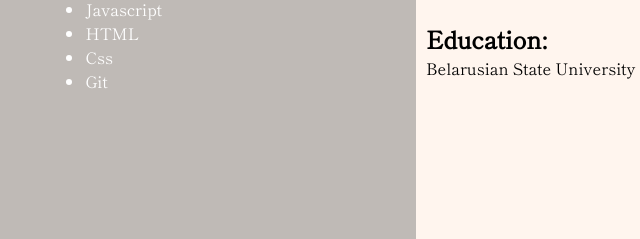
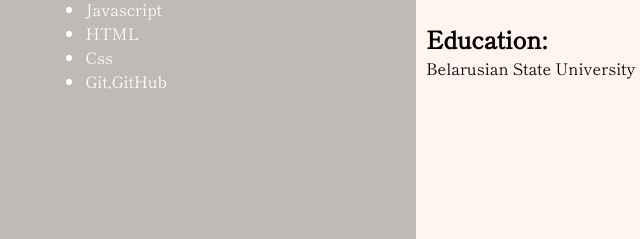
Before and after one commit to TonyZaitsev/rsschool-cv, a plain HTML site: page index.html in a window 1280 px wide. Shown: the part 374-613 px from the top of the page, 104-744 px from the left. Drawn offline with Linux system fonts and the light colour scheme.

Commit message:
feat: update index file

```diff
--- a/index.html
+++ b/index.html
@@ -18,7 +18,7 @@
             <li>Javascript</li>
             <li>HTML</li>
             <li>Css</li>
-            <li>Git</li>
+            <li>Git,GitHub</li>
           </ul>
         </section>
         <footer>
```
